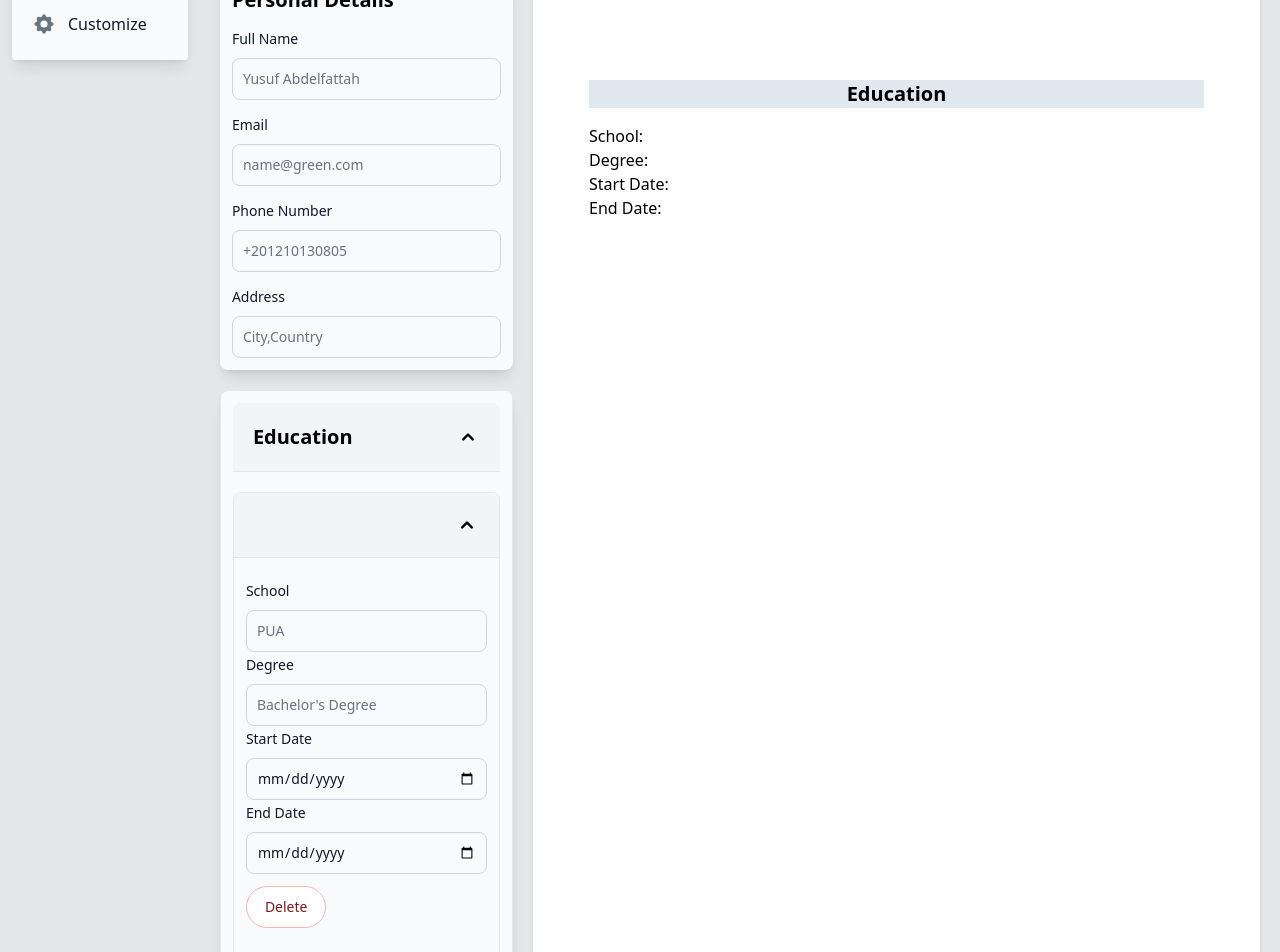
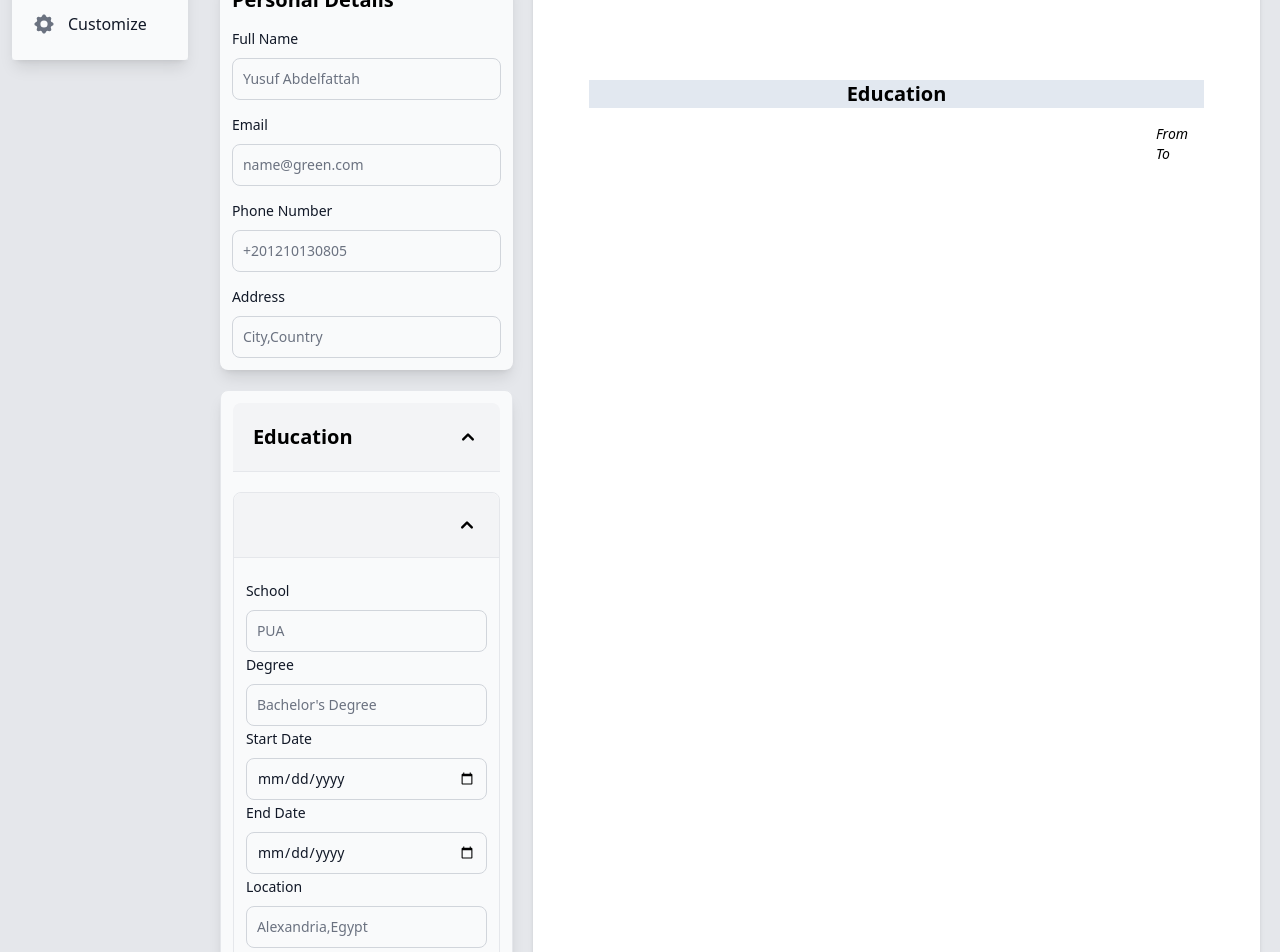
Before and after one commit to YUSUF-SELEIM/React_CV_Builder, a React (Vite) app: page / in a window 1280 px wide. Shown: the part 120-1072 px from the top of the page. Built offline with nearby package versions, Linux system fonts and the light colour scheme.

Commit message:
Finished Education Component

```diff
--- a/src/App.jsx
+++ b/src/App.jsx
@@ -51,6 +51,7 @@ export default function App() {
         degree: '',
         startDate: '',
         endDate: '',
+        location:''
       },
     ]);
   };
--- a/src/components/ContentRenderer.jsx
+++ b/src/components/ContentRenderer.jsx
@@ -183,6 +183,21 @@ function Education({ sections, onAddSection, onDeleteSection, onInputChange }) {
                       required
                     />
                   </div>
+                  <div>
+                    <div className="mb-2 block">
+                      <Label htmlFor={`location-${index}`} value="Location" />
+                    </div>
+                    <TextInput
+                      id={`location-${index}`}
+                      type="text"
+                      placeholder="Alexandria,Egypt"
+                      value={section.location}
+                      onChange={(e) =>
+                        onInputChange(index, "location", e.target.value)
+                      }
+                      required
+                    />
+                  </div>
                   <div className="flex space-x-3 py-3">
                     <Button
                       color="red"
--- a/src/components/Resume.jsx
+++ b/src/components/Resume.jsx
@@ -4,7 +4,7 @@ import { MdEmail } from "react-icons/md";
 import { MdCall } from "react-icons/md";
 import { MdLocationOn } from "react-icons/md";
 
-export default function Resume({ name, email, phoneNo, address ,sections}) {
+export default function Resume({ name, email, phoneNo, address, sections }) {
   return (
     <div className="h-full w-full bg-white shadow-md flex flex-col">
       <header className="h-[15%] flex flex-col items-center justify-center text-4xl font-bold p-10 md:p-0">
@@ -31,16 +31,30 @@ export default function Resume({ name, email, phoneNo, address ,sections}) {
         </div>
       </header>
       <section className="flex flex-col mt-5 px-14">
-      <div className="text-xl font-bold flex justify-center bg-slate-200 w-full"><h2>
-      Education</h2></div>
+        <div className="text-xl font-bold flex justify-center bg-slate-200 w-full">
+          <h2>Education</h2>
+        </div>
         {sections.map((section, index) => (
-          <div key={index} className="my-4">
-            <p>{`School: ${section.school}`}</p>
-            <p>{`Degree: ${section.degree}`}</p>
-            <p>{`Start Date: ${section.startDate}`}</p>
-            <p>{`End Date: ${section.endDate}`}</p>
+          <div key={index} className="my-4 flex justify-between px-4">
+            <div className="flex flex-col justify-between">
+              <div className="flex flex-col">
+                <span className="text-lg font-bold">{section.degree}</span>
+                <span className="text-lg italic">{section.school}</span>
+              </div>
+              <div>
+                <span className="text-xs font-light">{section.location}</span>
+              </div>
+            </div>
+
+            <div className="flex flex-col text-left text-sm">
+              <span className="italic"> From </span>
+              <span className="font-bold">{section.startDate}</span>
+              <span className="italic"> To </span>
+              <span className="font-bold">{section.endDate}</span>
+            </div>
           </div>
         ))}
-      </section>    </div>
+      </section>{" "}
+    </div>
   );
 }
```
